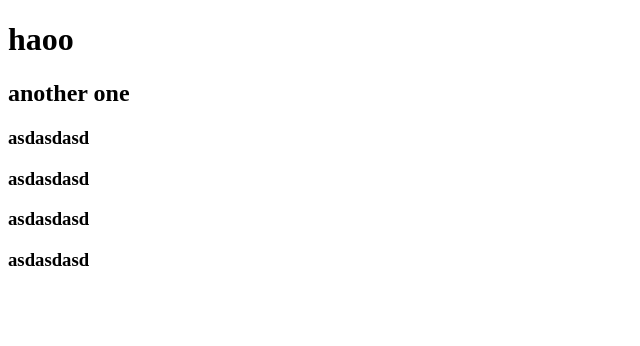
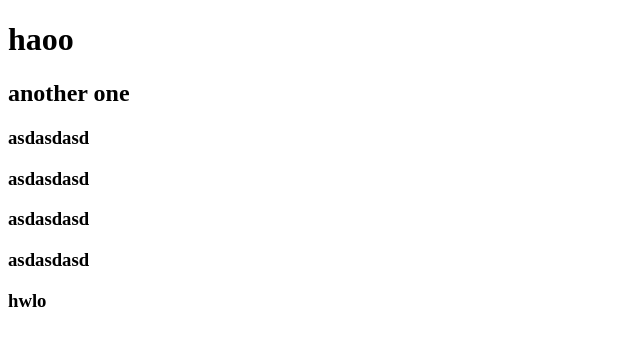
Before and after one commit to CLjudilla/gitSample, a plain HTML site: page index.html in a window 1280 px wide. Shown: the full height of the page, 0-640 px from the left. Drawn offline with Linux system fonts and the light colour scheme.

Commit message:
ths is sheesh

```diff
--- a/index.html
+++ b/index.html
@@ -14,6 +14,7 @@
         <h3>asdasdasd</h3>
         <h3>asdasdasd</h3>
         <h3>asdasdasd</h3>
+        <h3>hwlo</h3>
     </div>
 </body>
 </html>
```
